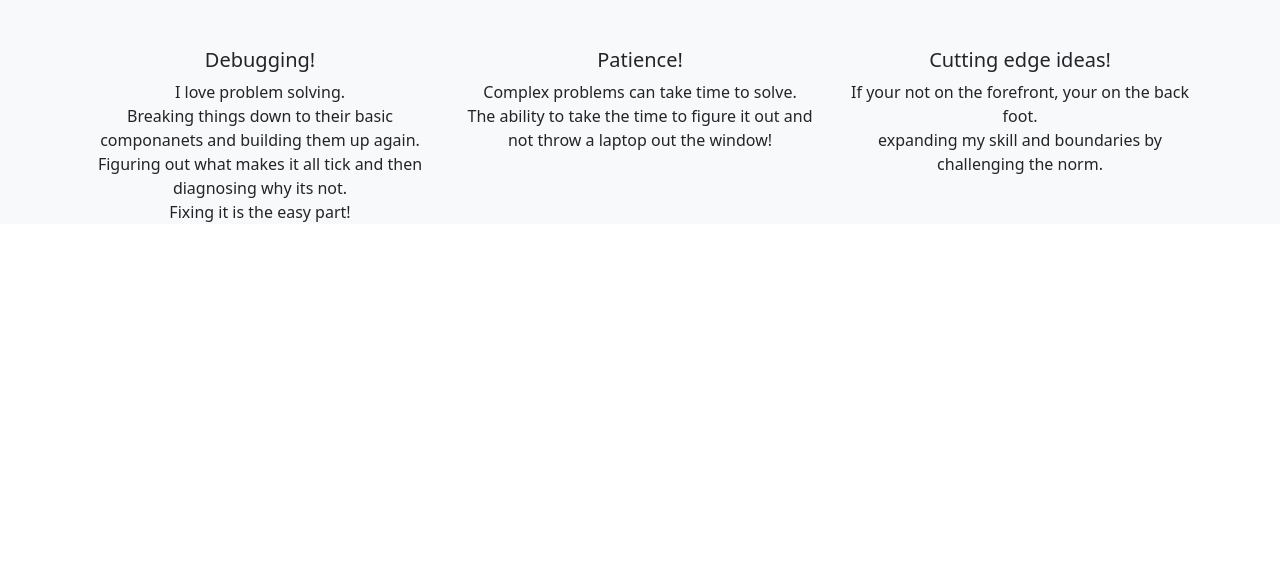
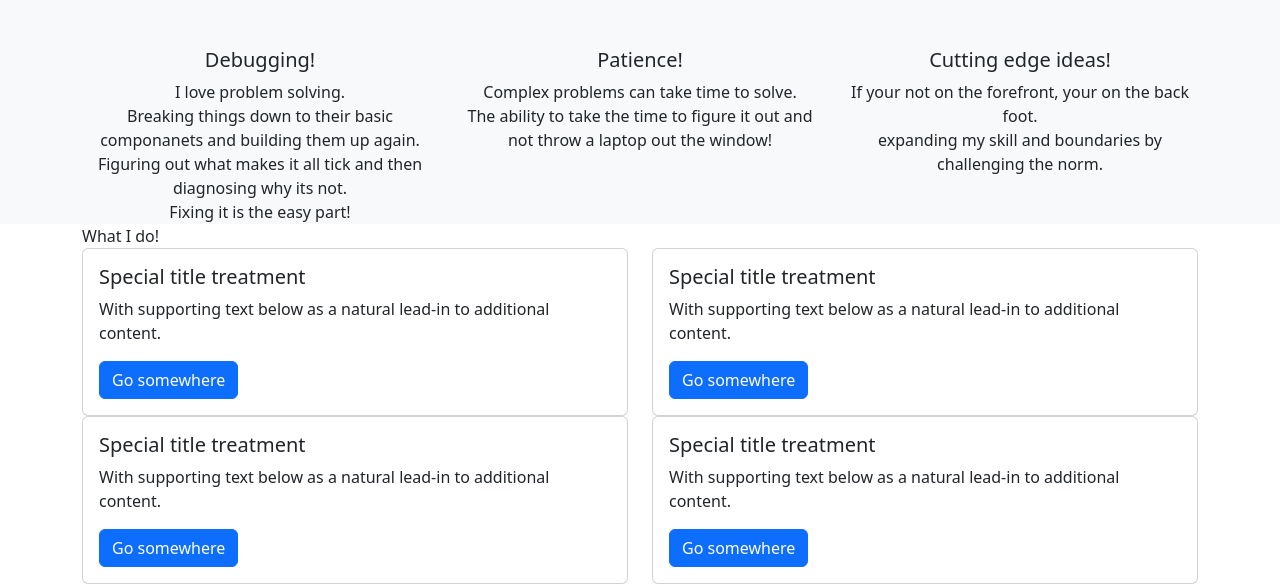
Before and after one commit to Mikaelcope/Bootstrap-Portfolio, a plain HTML site: page index.html in a window 1280 px wide. Shown: the part 610-1194 px from the top of the page. Before the commit the page ends 834 px from the top, so only its background shows below. Drawn offline with nearby package versions, Linux system fonts and the light colour scheme.

Commit message:
Additional changes including addition work section

```diff
--- a/index.html
+++ b/index.html
@@ -43,7 +43,7 @@
         </div>
       </nav>
 
-      <!-- Jumbotron Code -->
+      <!-- Hero Section -->
       <div class="p-5 mb-4 bg-body-tertiary rounded-3">
         <div class="container-fluid py-5">
           <h1 class="display-5 fw-bold">Custom jumbotron</h1>
@@ -86,6 +86,50 @@
         </div>
       </section>
 
+      <!-- Work Section -->
+      <Main class="container">What I do!
+        <div class="row">
+            <div class="col-sm-6 mb-3 mb-sm-0">
+              <div class="card">
+                <div class="card-body">
+                  <h5 class="card-title">Special title treatment</h5>
+                  <p class="card-text">With supporting text below as a natural lead-in to additional content.</p>
+                  <a href="#" class="btn btn-primary">Go somewhere</a>
+                </div>
+              </div>
+            </div>
+            <div class="col-sm-6">
+              <div class="card">
+                <div class="card-body">
+                  <h5 class="card-title">Special title treatment</h5>
+                  <p class="card-text">With supporting text below as a natural lead-in to additional content.</p>
+                  <a href="#" class="btn btn-primary">Go somewhere</a>
+                </div>
+              </div>
+            </div>
+          </div>
+          <div class="row">
+            <div class="col-sm-6 mb-3 mb-sm-0">
+              <div class="card">
+                <div class="card-body">
+                  <h5 class="card-title">Special title treatment</h5>
+                  <p class="card-text">With supporting text below as a natural lead-in to additional content.</p>
+                  <a href="#" class="btn btn-primary">Go somewhere</a>
+                </div>
+              </div>
+            </div>
+            <div class="col-sm-6">
+              <div class="card">
+                <div class="card-body">
+                  <h5 class="card-title">Special title treatment</h5>
+                  <p class="card-text">With supporting text below as a natural lead-in to additional content.</p>
+                  <a href="#" class="btn btn-primary">Go somewhere</a>
+                </div>
+              </div>
+            </div>
+          </div>
+      </Main>
+
     <script src="https://cdn.jsdelivr.net/npm/@popperjs/core@2.11.7/dist/umd/popper.min.js" integrity="sha384-zYPOMqeu1DAVkHiLqWBUTcbYfZ8osu1Nd6Z89ify25QV9guujx43ITvfi12/QExE" crossorigin="anonymous"></script>
     <script src="https://cdn.jsdelivr.net/npm/bootstrap@5.3.0-alpha3/dist/js/bootstrap.min.js" integrity="sha384-Y4oOpwW3duJdCWv5ly8SCFYWqFDsfob/3GkgExXKV4idmbt98QcxXYs9UoXAB7BZ" crossorigin="anonymous"></script>
 </body>
```
